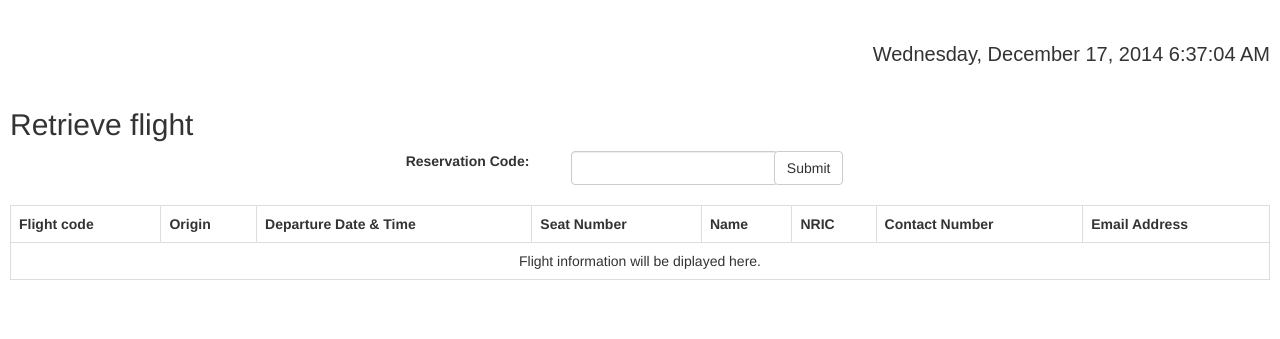
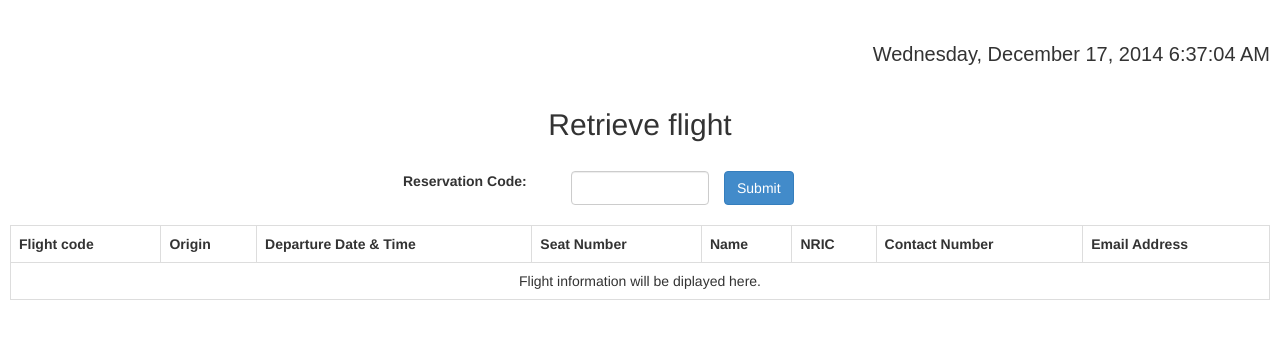
Before and after one commit to GreenBagel/PK9L4E, a PHP site: page /FrontEnd/retrieveFlight.php in a window 1280 px wide. Shown: the part 62-401 px from the top of the page. Run offline with PHP 8.4, Linux system fonts and the light colour scheme.

```diff
--- a/FrontEnd/purchaseFlight.php
+++ b/FrontEnd/purchaseFlight.php
@@ -12,6 +12,7 @@
             <div id="header"><a href="../index.php"><h3>Airline Reservation System<img id="home-icon" src="../lib/image/home-icon.png" alt="Home"></h3></a></div>
             <div id="body">
                 <div id="clockbox"></div>
+                <h2>Make Payment</h2>
                 <?php
                 require_once('../database/database.php');
                 require_once('../database/locations.php');
@@ -33,7 +34,7 @@
                         <input class="form-control" type="text" name="resCode">
                         </div>
                         </div>
-                        <input class="btn btn-default" type="submit" value="submit">
+                        <input class="btn btn-primary" type="submit" value="submit">
                     </form>
                 </div>
                 <?php
--- a/FrontEnd/retrieveFlight.php
+++ b/FrontEnd/retrieveFlight.php
@@ -4,7 +4,7 @@
         <title>Retrieve Flight</title>
         <link rel="stylesheet" href="../lib/bootstrap.min.css">
         <link rel="stylesheet" href="../lib/css/default2.css">
-        <link rel="stylesheet" href="../lib/css/search.css">
+        <link rel="stylesheet" href="../lib/css/retrieve.css">
         <script src="../lib/js/clockDisplay.js"></script>
     </head>
 
@@ -31,17 +31,15 @@
         ?>
 
         <!-- Form -->
-        <div align = 'center'>
-            <form class="form-inline form-horizontal" role="form" action="retrieveFlight.php" method="post">
+        <div id="form-wrapper">
+            <form class="horizontal-form" role="form" action="retrieveFlight.php" method="post">
                 <div class="form-group">
-                <label class="col-sm-4 label-control">Reservation Code: &nbsp </label>
+                <label class="col-sm-4 control-label">Reservation Code: &nbsp </label>
                 <div class="col-sm-4">
                 <input class="form-control" type="text" name="code"> &nbsp
                 </div>
-                <div class="col-sm-4">
-                <input type="submit" class="btn btn-default" value="Submit">
                 </div>
-                </div>
+                <input class="btn btn-primary" type="submit" value="Submit">
             </form>
         </div>
 
--- a/index.php
+++ b/index.php
@@ -16,9 +16,9 @@
             <div id="clockbox"></div>
             <div id="menu">
                 <div id="link-wrapper">
-                    <div id="link1"><a class='link' href="./FrontEnd/searchFlight.php">Search flight</a></div>
-                    <div id="link2"><a class='link' href="./FrontEnd/purchaseFlight.php">Make payment</a></div>
-                    <div id="link3"><a class='link' href="./FrontEnd/retrieveFlight.php">Retrieve flight details</a></div>
+                    <div id="link1"><a class='link' href="./FrontEnd/searchFlight.php">Search Flight</a></div>
+                    <div id="link2"><a class='link' href="./FrontEnd/purchaseFlight.php">Make Payment</a></div>
+                    <div id="link3"><a class='link' href="./FrontEnd/retrieveFlight.php">Retrieve Flight Details</a></div>
                 </div>
             </div>
         </div>
--- a/lib/css/default2.css
+++ b/lib/css/default2.css
@@ -36,6 +36,10 @@ margin:10px 20px 10px;
 font-size: 35px;
 }
 
+#body h2
+{
+text-align: center;
+}
 #container
 {
 min-height: 100%;
--- a/lib/css/purchase.css
+++ b/lib/css/purchase.css
@@ -9,6 +9,7 @@ table
 	width: 50%;
 	margin-left: auto;
 	margin-right: auto;
+	margin-top: 30px;
 }
 #flight-details
 {
--- a/lib/css/reserve.css
+++ b/lib/css/reserve.css
@@ -3,6 +3,7 @@
 width: 50%;
 margin-left: auto;
 margin-right: auto;
+margin-top: 30px;
 float: right;
 }
 
--- /dev/null
+++ b/lib/css/retrieve.css
@@ -0,0 +1,8 @@
+
+#form-wrapper
+{
+	width: 40%;
+	margin-left: auto;
+	margin-right: auto;
+	margin-top: 30px;
+}
--- a/lib/css/search.css
+++ b/lib/css/search.css
@@ -4,6 +4,7 @@
 width: 1200px;
 margin-left: auto;
 margin-right: auto;
+margin-top: 30px;
 }
 
 #table-wrapper
```
Also changed, not shown: FrontEnd/searchFlight.php (+18 -11 lines), lib/css/index.css (+7 -1 lines), lib/js/search.js (added, +25 -0 lines), lib/js/validateInput.js (+2 -12 lines).
